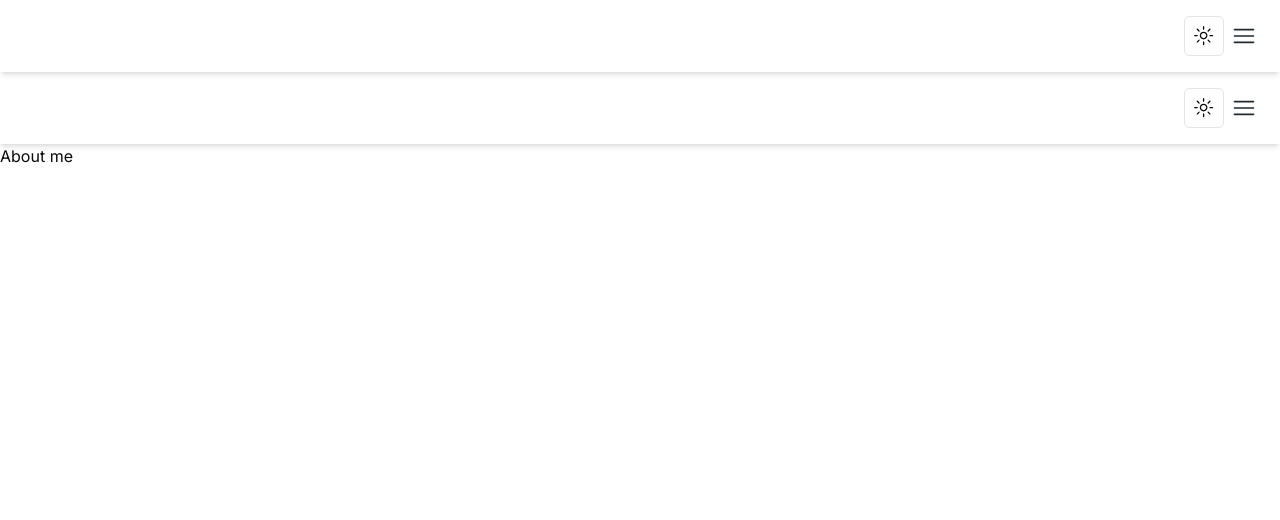
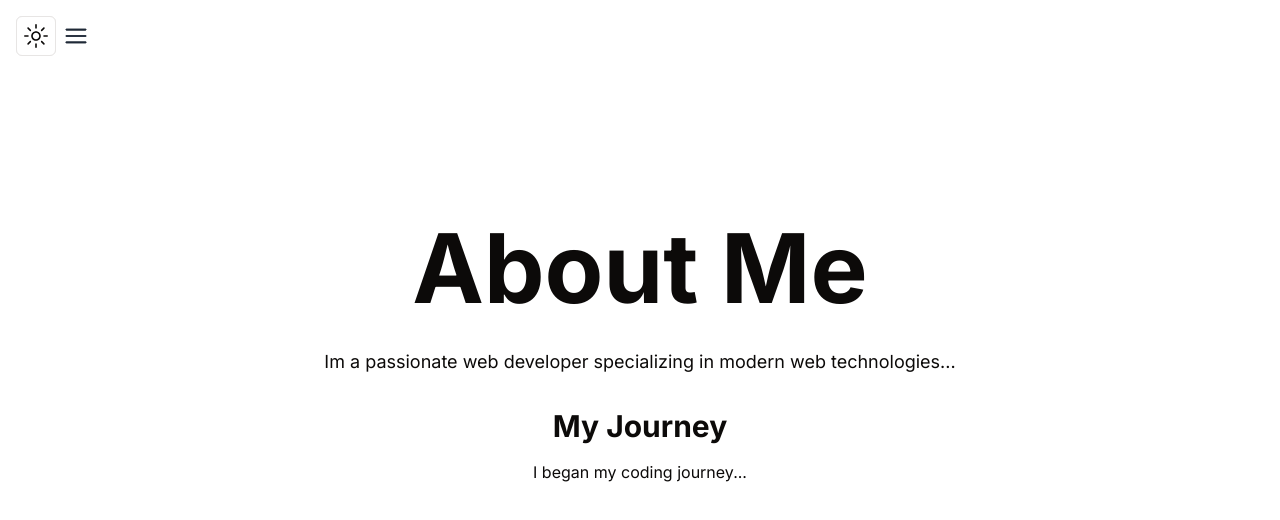
Before and after one commit to SantiZetina/sz-dashboard, a Next.js app: page /about in a window 1280 px wide. Shown: the top 520 px of the page. Built offline with nearby package versions, Linux system fonts and the light colour scheme.

Commit message:
Update AboutPage and NavBar components

```diff
--- a/app/about/page.tsx
+++ b/app/about/page.tsx
@@ -3,7 +3,26 @@ import RootLayout from "../layout";
 export default function AboutPage() {
     return (
         <RootLayout>
-        <h1>About me</h1>
+            <div className="flex flex-col items-center justify-center min-h-screen px-4 sm:px-6 pb-24 text-center gap-y-8">
+                <h1 className="text-3xl sm:text-6xl md:text-8xl lg:text-8xl font-bold">
+                    About Me
+                </h1>
+                <p className="text-sm sm:text-md md:text-lg">
+                    {/* Brief description or introduction */}
+                    Im a passionate web developer specializing in modern web technologies...
+                </p>
+                {/* Additional content */}
+                <div className="max-w-full mx-auto">
+                    {/* Further details about your journey, skills, etc. */}
+                    <h2 className="text-2xl sm:text-3xl font-bold">
+                        My Journey
+                    </h2>
+                    <p className="mt-4">
+                        I began my coding journey...
+                    </p>
+                    {/* More content as needed */}
+                </div>
+            </div>
         </RootLayout>
-    )
+    );
 }
--- a/app/page.tsx
+++ b/app/page.tsx
@@ -9,7 +9,7 @@ export default function Page() {
   return (
     <main className='flex min-h-screen flex-col p-4 sm:p-6'>
       <div className='flex flex-col items-center justify-center text-center gap-y-8 flex-1 px-4 sm:px-6 pb-24'>
-        <h1 className="text-3xl sm:text-5xl md:text-6xl lg:text-8xl font-bold">
+        <h1 className="text-3xl sm:text-6xl md:text-8xl lg:text-8xl font-bold">
           Welcome
         </h1>
         <div className="max-w-full mx-auto">
--- a/components/ui/navbar.tsx
+++ b/components/ui/navbar.tsx
@@ -10,7 +10,7 @@ export default function NavBar() {
 
   return (
     <>
-      <nav className="sticky top-0 z-50 flex justify-end items-center p-4 shadow-md">
+      <nav className="fixed top-0 z-50 flex justify-end items-center p-4">
         <div className="flex items-center">
           <ModeToggle />
           <button onClick={() => setIsMenuOpen(!isMenuOpen)} className="p-2">
@@ -20,7 +20,7 @@ export default function NavBar() {
       </nav>
       {isMenuOpen && (
         <div className="fixed inset-0 z-40 bg-white dark:bg-black p-5 pt-20 animate-slide-in">
-          <div className="flex flex-col items-center space-y-6">
+          <div className="flex flex-col items-end space-y-6">
             <button onClick={() => setIsMenuOpen(false)} className="absolute top-5 left-5 p-2">
               <Cross1Icon className="h-8 w-4 text-gray-600 dark:text-gray-300" />
             </button>
--- a/components/ui/toggleMode.tsx
+++ b/components/ui/toggleMode.tsx
@@ -19,8 +19,8 @@ export function ModeToggle() {
     <DropdownMenu>
       <DropdownMenuTrigger asChild>
         <Button variant="outline" size="icon">
-          <SunIcon className="h-[1.2rem] w-[1.2rem] rotate-0 scale-100 transition-all dark:-rotate-90 dark:scale-0" />
-          <MoonIcon className="absolute h-[1.2rem] w-[1.2rem] rotate-90 scale-0 transition-all dark:rotate-0 dark:scale-100" />
+          <SunIcon className="h-[1.5rem] w-[1.5rem] rotate-0 scale-100 transition-all dark:-rotate-90 dark:scale-0" />
+          <MoonIcon className="absolute h-[1.5rem] w-[1.5rem] rotate-90 scale-0 transition-all dark:rotate-0 dark:scale-100" />
           <span className="sr-only">Toggle theme</span>
         </Button>
       </DropdownMenuTrigger>
```
